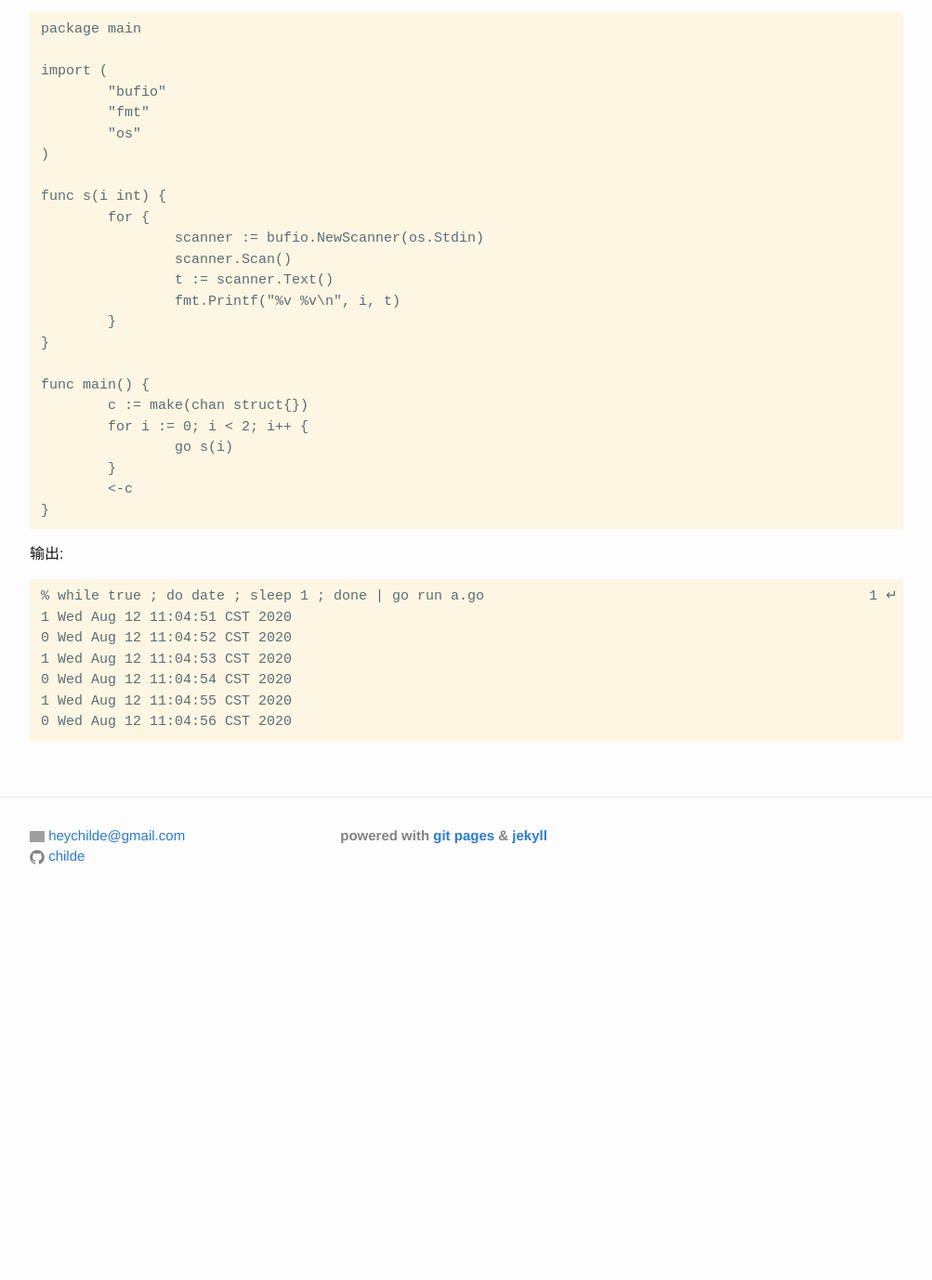
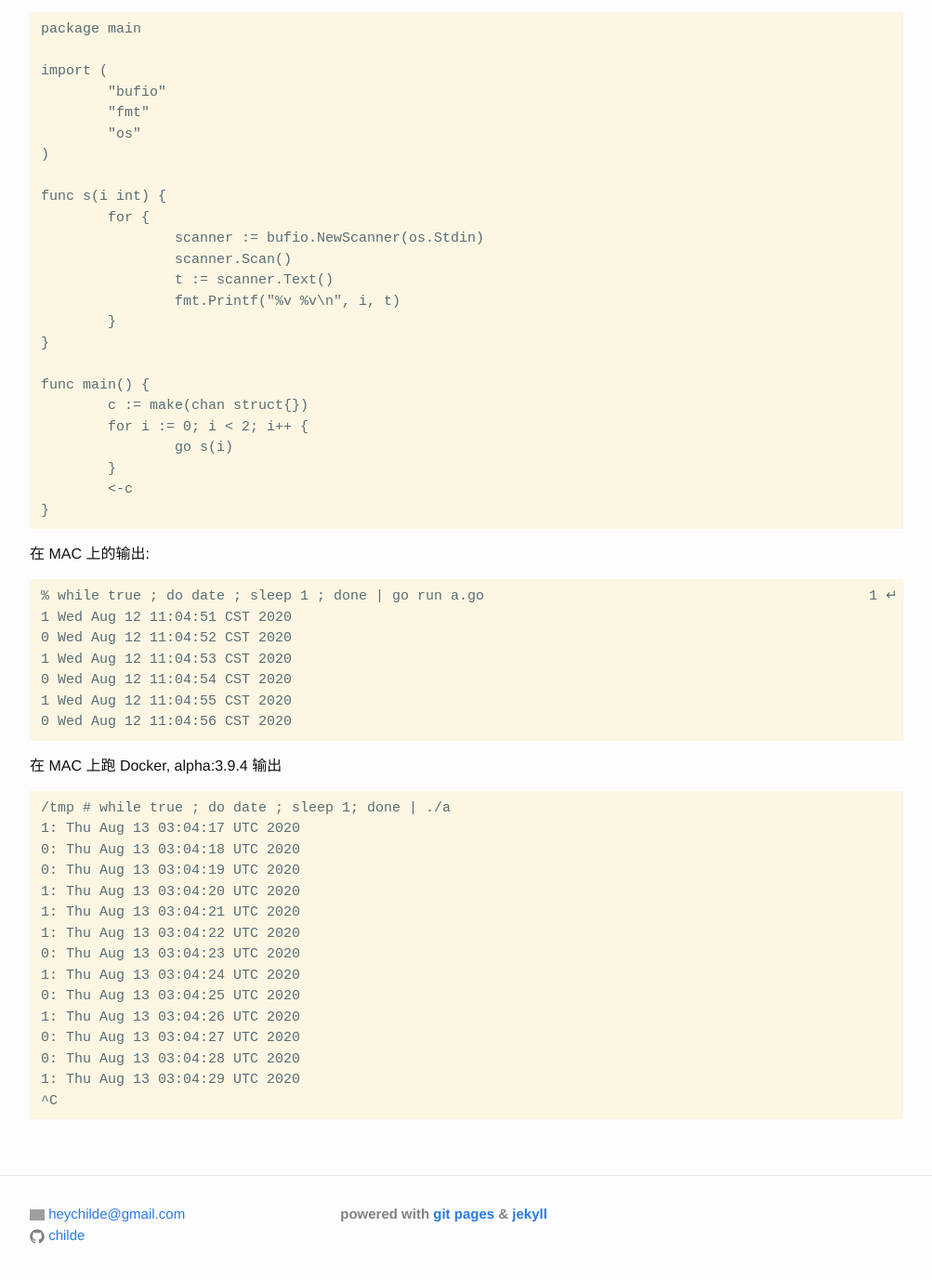
Before and after one commit to childe/ohmycat, a Jekyll site: the page built from _posts/2020-08-12-read-stdin-from-multi-routine.md, in a window 1280 px wide and 1400 px high, scrolled down 212 px. Shown: the top 1377 px of the window at 93% size, without its empty margins (138-1141 px from the left). Built offline with Jekyll 4.4.1, drawn with Linux system fonts in a browser that asks for light colours; our own code applies the rules of GitHub Pages for plain Markdown files; before the commit the page ends 1205 px from its top, so only the background shows below that; grey boxes are pictures that could not be loaded.

Commit message:
modified:   _posts/2020-08-12-read-stdin-from-multi-routine.md

````diff
--- a/_posts/2020-08-12-read-stdin-from-multi-routine.md
+++ b/_posts/2020-08-12-read-stdin-from-multi-routine.md
@@ -31,7 +31,7 @@ func main() {
 }
 ```
 
-输出:
+在 MAC 上的输出:
 
 ```
 % while true ; do date ; sleep 1 ; done | go run a.go                                              1 ↵
@@ -42,3 +42,23 @@ func main() {
 1 Wed Aug 12 11:04:55 CST 2020
 0 Wed Aug 12 11:04:56 CST 2020
 ```
+
+在 MAC 上跑 Docker, alpha:3.9.4 输出
+
+```
+/tmp # while true ; do date ; sleep 1; done | ./a
+1: Thu Aug 13 03:04:17 UTC 2020
+0: Thu Aug 13 03:04:18 UTC 2020
+0: Thu Aug 13 03:04:19 UTC 2020
+1: Thu Aug 13 03:04:20 UTC 2020
+1: Thu Aug 13 03:04:21 UTC 2020
+1: Thu Aug 13 03:04:22 UTC 2020
+0: Thu Aug 13 03:04:23 UTC 2020
+1: Thu Aug 13 03:04:24 UTC 2020
+0: Thu Aug 13 03:04:25 UTC 2020
+1: Thu Aug 13 03:04:26 UTC 2020
+0: Thu Aug 13 03:04:27 UTC 2020
+0: Thu Aug 13 03:04:28 UTC 2020
+1: Thu Aug 13 03:04:29 UTC 2020
+^C
+```
````
